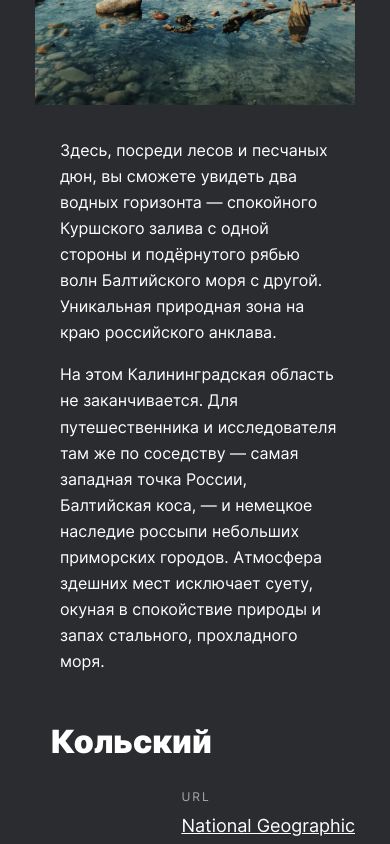
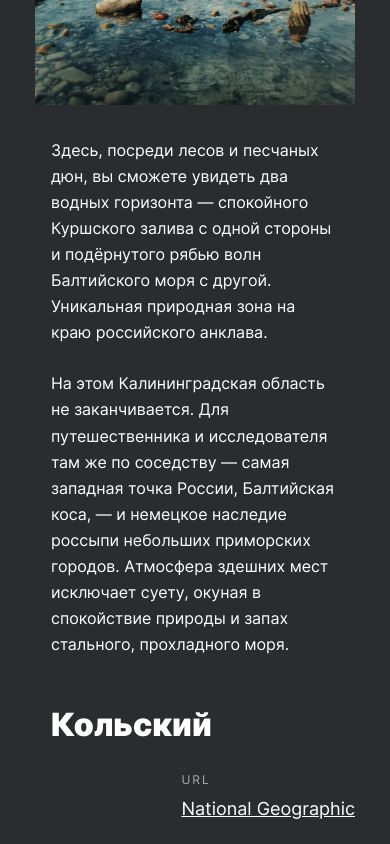
Before and after one commit to Aquamarine023/russian-travel, a plain HTML site: page index.html in a window 390 px wide. Shown: the part 5560-6404 px from the top of the page. Drawn offline with Linux system fonts and the light colour scheme.

Commit message:
коммит на проверку

```diff
--- a/blocks/place/__paragraph/place__paragraph.css
+++ b/blocks/place/__paragraph/place__paragraph.css
@@ -29,7 +29,7 @@
 
 @media screen and (max-width: 767px) {
     .place__paragraph {
-        padding: 0 16px 16px 25px;
+        padding-left: 16px;
         max-width: 288px;
     }
 }
--- a/pages/index.css
+++ b/pages/index.css
@@ -43,4 +43,3 @@
 @import url("../blocks/footer/__copyrigth/footer__copyright.css");
 @import url("../blocks/footer/__link/footer__link.css");
 @import url("../blocks/footer/__links/footer__links.css");
-@import url("../blocks/footer/__list-item/footer__list-item.css");
```
